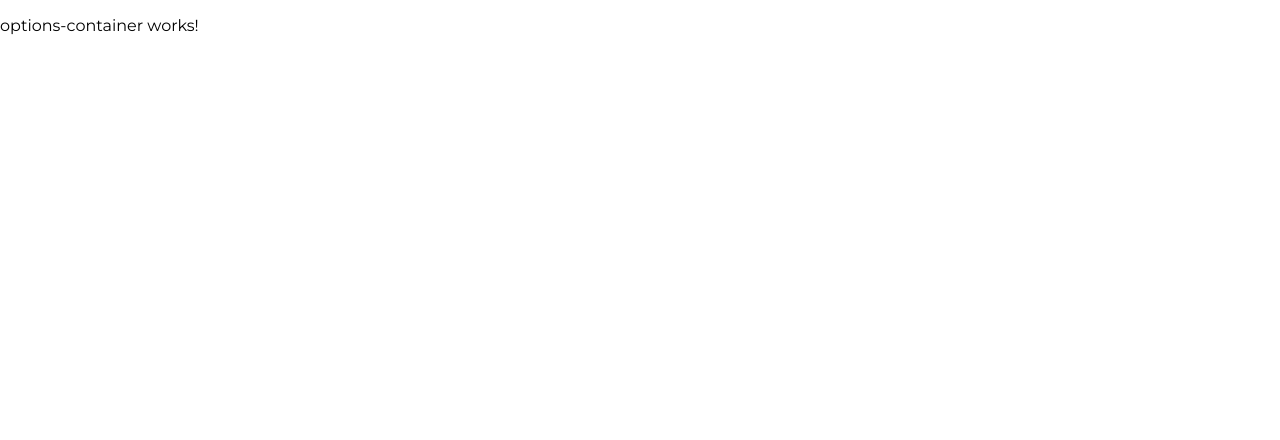
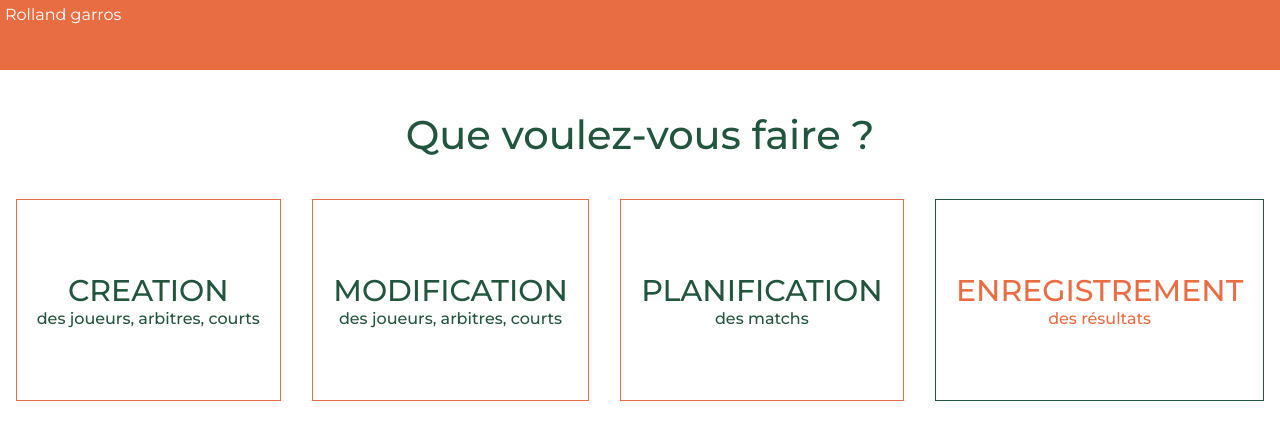
Before and after one commit to run1t/roland-web, an Angular app: page /options in a window 1280 px wide. Shown: the top 440 px of the page. Built offline with nearby package versions, Linux system fonts and the light colour scheme.

Commit message:
(container) Style of the options container

```diff
--- a/src/app/app.component.html
+++ b/src/app/app.component.html
@@ -1,3 +1,4 @@
 <div class="app">
+    <app-header></app-header>
     <router-outlet></router-outlet>
 </div>
--- a/src/app/container/create-container/create-container.component.html
+++ b/src/app/container/create-container/create-container.component.html
@@ -1,2 +1 @@
-<app-header></app-header>
 <app-create-player></app-create-player>
--- a/src/app/container/login-container/login-container.component.html
+++ b/src/app/container/login-container/login-container.component.html
@@ -1,4 +1,3 @@
 <div class="loginContainer">
-  <app-header></app-header>
   <app-login></app-login>
 </div>
--- a/src/app/container/options-container/options-container.component.css
+++ b/src/app/container/options-container/options-container.component.css
@@ -0,0 +1,36 @@
+.title-page{
+  font-size: 40px;
+  font-weight: 500;
+  text-align: center;
+  margin: 40px;
+  color:#21553e;
+}
+
+.box-wrapper{
+  height: calc(100%-50px);
+  display: flex;
+  align-items: center;
+  justify-content: space-around;
+}
+
+.box{
+  display: flex;
+  flex-direction: column;
+  justify-content: center;
+  border: 1px solid #e96d43;
+  font-weight: 500;
+  min-height: 200px;
+  padding: 0 20px;
+  color:#21553e;
+  text-align: center;
+  cursor:pointer;
+}
+
+.title{
+  font-size: 30px;
+}
+
+.subscribe{
+  color:  #e96d43!important;
+  border: 1px solid #21553e!important;
+}
--- a/src/app/container/options-container/options-container.component.html
+++ b/src/app/container/options-container/options-container.component.html
@@ -1,3 +1,37 @@
-<p>
-  options-container works!
-</p>
+<div class="title-page">
+  Que voulez-vous faire ?
+</div>
+<div class="box-wrapper">
+  <div class="box">
+    <div class="title">
+        CREATION
+    </div>
+    <div class="subtitle">
+        des joueurs, arbitres, courts
+    </div>
+  </div>
+  <div class="box">
+    <div class="title">
+        MODIFICATION
+    </div>
+    <div class="subtitle">
+        des joueurs, arbitres, courts
+    </div>
+  </div>
+  <div class="box">
+    <div class="title">
+        PLANIFICATION
+    </div>
+    <div class="subtitle">
+        des matchs
+    </div>
+  </div>
+  <div class="box subscribe">
+    <div class="title">
+        ENREGISTREMENT
+    </div>
+    <div class="subtitle">
+        des résultats
+    </div>
+  </div>
+</div>
--- a/src/index.html
+++ b/src/index.html
@@ -7,7 +7,7 @@
 
   <meta name="viewport" content="width=device-width, initial-scale=1">
   <link rel="icon" type="image/x-icon" href="favicon.ico">
-  <link href="https://fonts.googleapis.com/css?family=Montserrat:200,300,400" rel="stylesheet">
+  <link href="https://fonts.googleapis.com/css?family=Montserrat:200,300,400,500,600" rel="stylesheet">
 </head>
 <body>
   <app-root>Loading...</app-root>
```
